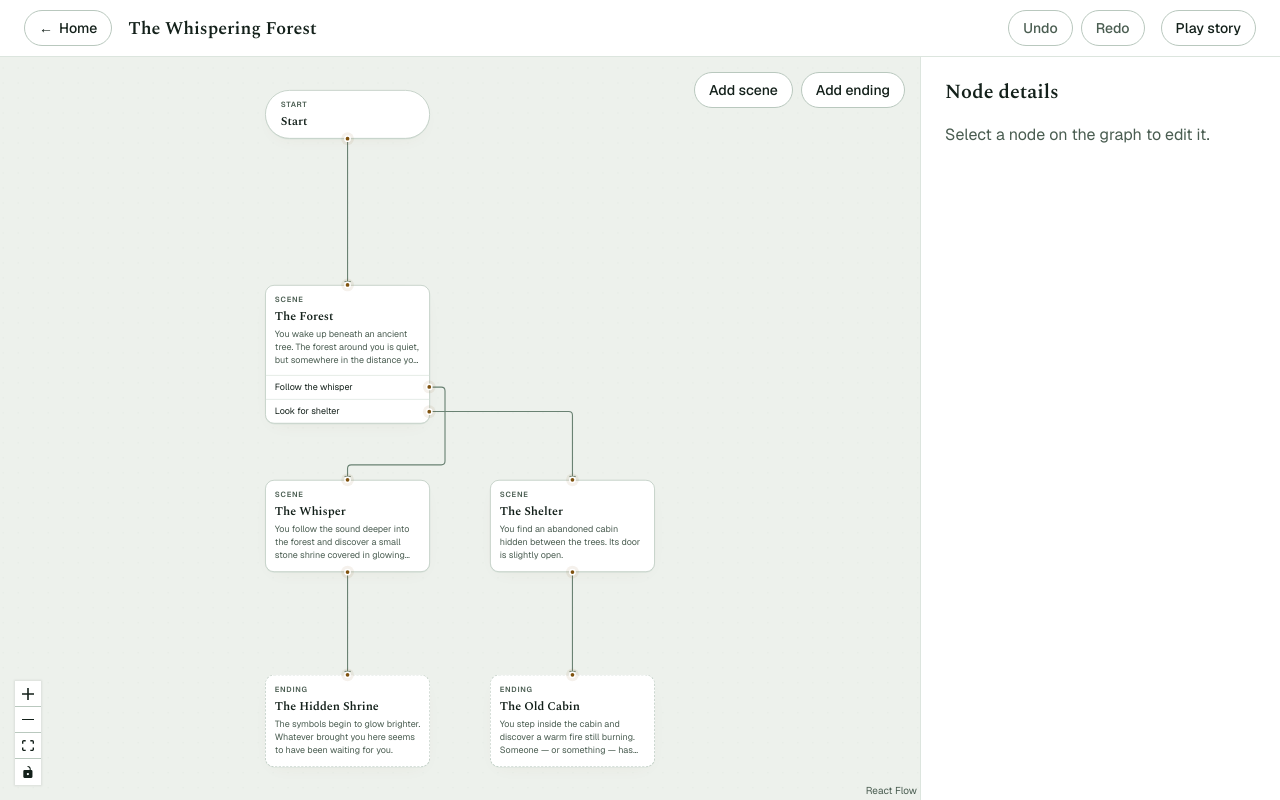
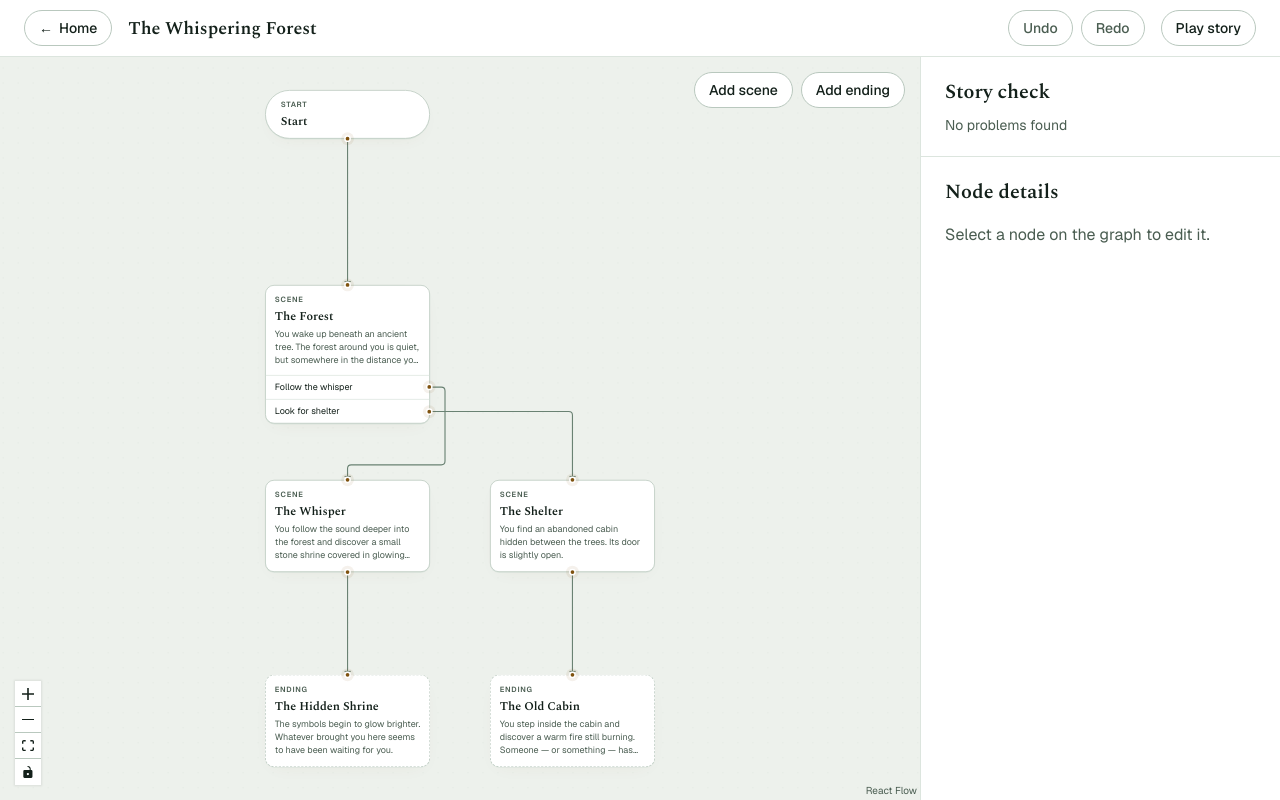
Before and after one commit to demienera/interactive-story-editor, a Next.js app: page /editor in a window 1280 px wide. Built offline with nearby package versions, Linux system fonts and the light colour scheme.

Commit message:
feat: add IssuesPanel component with styling and issue display functionality

```diff
--- a/src/features/story-editor/ui/StoryEditor.module.scss
+++ b/src/features/story-editor/ui/StoryEditor.module.scss
@@ -122,6 +122,18 @@
 	}
 }
 
+.sidebar {
+	min-height: 0;
+	overflow-y: auto;
+	border-left: 1px solid var(--color-divider);
+	background: var(--color-surface);
+
+	@media (max-width: 899px) {
+		border-top: 1px solid var(--color-divider);
+		border-left: none;
+	}
+}
+
 .addPanel {
 	display: flex;
 	flex-wrap: wrap;
--- a/src/features/story-editor/ui/StoryEditor.tsx
+++ b/src/features/story-editor/ui/StoryEditor.tsx
@@ -31,6 +31,7 @@ import {
 	type Exit,
 } from '../lib/transitions';
 import { edgeTypes } from './edges/edge-types';
+import { IssuesPanel } from './issues-panel/IssuesPanel';
 import { NodePanel } from './node-panel/NodePanel';
 import { nodeTypes } from './nodes/node-types';
 import '@xyflow/react/dist/style.css';
@@ -240,6 +241,15 @@ export function StoryEditor() {
 		setStatusMessage(`${action}. Press Undo to restore.`);
 	};
 
+	const handleSelectNode = (nodeId: string) => {
+		const node = getNode(story, nodeId);
+
+		setSelectedNodeId(nodeId);
+		setCreatedNodeId(null);
+		flowInstance.current?.fitView({ nodes: [{ id: nodeId }], duration: 300, maxZoom: 1 });
+		setStatusMessage(node ? `${typeLabels[node.type]} "${node.title}" selected` : '');
+	};
+
 	const isFocusInCanvas = async () => canvasRef.current?.contains(document.activeElement) ?? false;
 
 	const handleKeyboardDelete = ({ nodes: deletedNodes }: { nodes: StoryFlowNode[] }) => {
@@ -347,6 +357,11 @@ export function StoryEditor() {
 					</ReactFlow>
 				</section>
 
+				<div className={styles.sidebar}>
+					<IssuesPanel
+						story={story}
+						onSelectNode={handleSelectNode}
+					/>
 					<NodePanel
 						story={story}
 						node={selectedNode}
@@ -356,6 +371,7 @@ export function StoryEditor() {
 						onDelete={handleDeleteNode}
 						onExitChange={handleExitChange}
 					/>
+				</div>
 			</main>
 
 			<p
--- /dev/null
+++ b/src/features/story-editor/ui/issues-panel/IssuesPanel.module.scss
@@ -0,0 +1,87 @@
+.panel {
+	display: grid;
+	gap: 8px;
+	padding: 20px clamp(16px, 3vw, 24px);
+	border-bottom: 1px solid var(--color-divider);
+}
+
+.heading {
+	margin: 0;
+	font-family: var(--font-story);
+	font-size: 20px;
+	font-weight: 600;
+}
+
+.summary {
+	margin: 0;
+	color: var(--color-text-muted);
+	font-size: 14px;
+}
+
+.details {
+	display: grid;
+	gap: 8px;
+}
+
+.toggle {
+	justify-self: start;
+	font-size: 14px;
+	font-weight: 500;
+	cursor: pointer;
+}
+
+.list {
+	display: grid;
+	gap: 8px;
+	margin: 0;
+	padding: 0;
+	list-style: none;
+}
+
+.issue {
+	display: grid;
+	grid-template-columns: auto minmax(0, 1fr);
+	align-items: baseline;
+	gap: 8px;
+	margin: 0;
+	font-size: 14px;
+}
+
+.severity {
+	font-size: 12px;
+	font-weight: 600;
+	text-transform: uppercase;
+	letter-spacing: 0.04em;
+}
+
+.error {
+	color: var(--color-danger);
+}
+
+.warning {
+	color: var(--color-text-muted);
+}
+
+.message {
+	line-height: 1.4;
+}
+
+.issueButton {
+	width: 100%;
+	padding: 0;
+	border: none;
+	background: none;
+	color: var(--color-text);
+	font-family: inherit;
+	text-align: start;
+	cursor: pointer;
+
+	.message {
+		text-decoration: underline;
+		text-underline-offset: 3px;
+	}
+
+	&:hover .message {
+		color: var(--color-accent);
+	}
+}
--- /dev/null
+++ b/src/features/story-editor/ui/issues-panel/IssuesPanel.tsx
@@ -0,0 +1,76 @@
+import clsx from 'clsx';
+import { useId, useMemo } from 'react';
+import type { Story } from '@/entities/story/model/types';
+import { validateStory, type StoryIssueSeverity } from '@/entities/story/model/validate-story';
+import { getIssueMessage, getIssueNodeId, getIssueSummary, sortIssues } from '../../lib/story-issues';
+import styles from './IssuesPanel.module.scss';
+
+type IssuesPanelProps = {
+	story: Story;
+	onSelectNode: (nodeId: string) => void;
+};
+
+const severityLabels = {
+	error: 'Error',
+	warning: 'Warning',
+} satisfies Record<StoryIssueSeverity, string>;
+
+export function IssuesPanel({ story, onSelectNode }: IssuesPanelProps) {
+	const headingId = useId();
+	const issues = useMemo(() => sortIssues(validateStory(story)), [story]);
+
+	return (
+		<section
+			className={styles.panel}
+			aria-labelledby={headingId}
+		>
+			<h2
+				id={headingId}
+				className={styles.heading}
+			>
+				Story check
+			</h2>
+			<p
+				role='status'
+				className={styles.summary}
+			>
+				{getIssueSummary(issues)}
+			</p>
+
+			{issues.length > 0 && (
+				<details className={styles.details}>
+					<summary className={styles.toggle}>Show problems</summary>
+					<ul className={styles.list}>
+						{issues.map((issue) => {
+							const nodeId = getIssueNodeId(story, issue);
+							const content = (
+								<>
+									<span className={clsx(styles.severity, styles[issue.severity])}>
+										{severityLabels[issue.severity]}
+									</span>{' '}
+									<span className={styles.message}>{getIssueMessage(story, issue)}</span>
+								</>
+							);
+
+							return (
+								<li key={JSON.stringify(issue)}>
+									{nodeId ? (
+										<button
+											type='button'
+											className={clsx(styles.issue, styles.issueButton)}
+											onClick={() => onSelectNode(nodeId)}
+										>
+											{content}
+										</button>
+									) : (
+										<p className={styles.issue}>{content}</p>
+									)}
+								</li>
+							);
+						})}
+					</ul>
+				</details>
+			)}
+		</section>
+	);
+}
--- a/src/features/story-editor/ui/node-panel/NodePanel.module.scss
+++ b/src/features/story-editor/ui/node-panel/NodePanel.module.scss
@@ -1,14 +1,5 @@
 .panel {
-	min-height: 0;
-	overflow-y: auto;
 	padding: 20px clamp(16px, 3vw, 24px);
-	border-left: 1px solid var(--color-divider);
-	background: var(--color-surface);
-
-	@media (max-width: 899px) {
-		border-top: 1px solid var(--color-divider);
-		border-left: none;
-	}
 }
 
 .heading {
```
Lines whose indentation alone changed are shown as unchanged.
